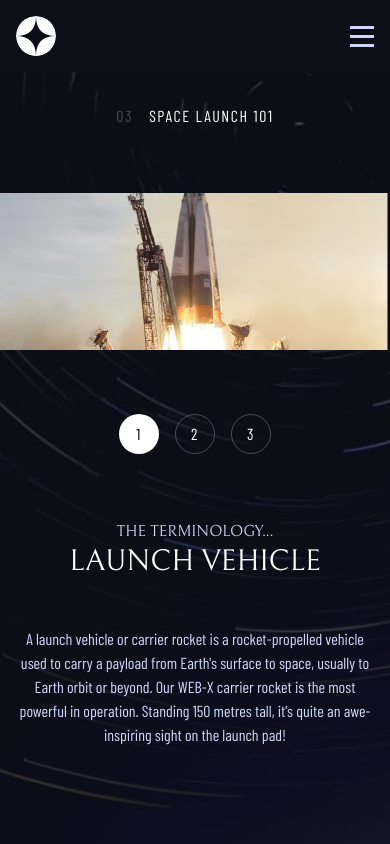
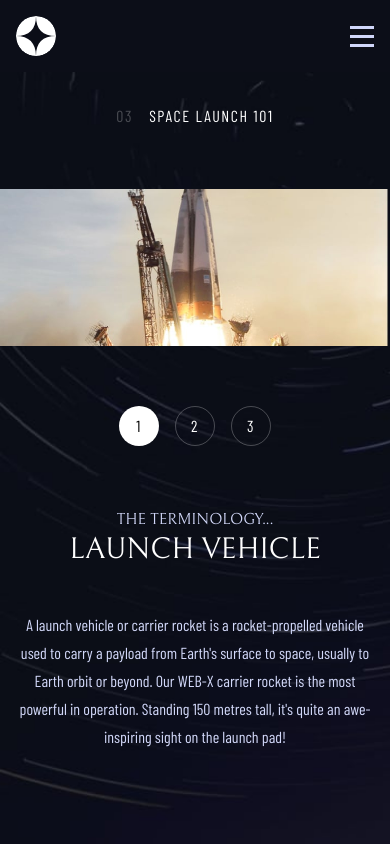
Before and after one commit to ccccchriz/space-tourism-website, a React (Vite) app: page /technology in a window 390 px wide. Built offline with nearby package versions, Linux system fonts and the light colour scheme.

Commit message:
technology tablet design

```diff
--- a/src/pages/Technology.tsx
+++ b/src/pages/Technology.tsx
@@ -69,7 +69,7 @@ export default function Technology() {
         The terminology...
         <span className="text-3xl text-white">{data[currentTab].name}</span>
       </h3>
-      <p className="font-secondary text-center text-light-purple mx-4 mb-16 mt-4">
+      <p className="font-secondary text-center text-light-purple mx-4 mb-16 mt-4 tablet:max-w-[28rem] leading-7">
         {data[currentTab].description}
       </p>
     </MainLayout>
```
